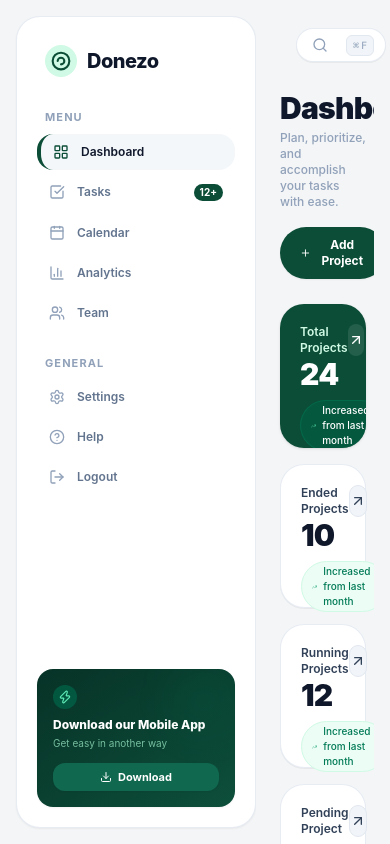
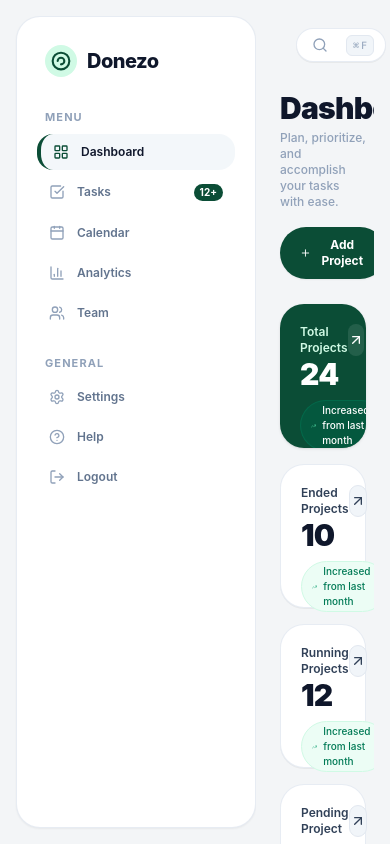
Before and after one commit to wittns-ctrl/Telemetry_engine, a React app in the folder frontend/: page / in a window 390 px wide. Shown: the top 844 px of the page. Built offline with nearby package versions, Linux system fonts and the light colour scheme; no server answers; the HTML template or start-up script is replaced by a standard one.

Commit message:
Remove sidebar mobile app promo

```diff
--- a/frontend/src/components/Sidebar.jsx
+++ b/frontend/src/components/Sidebar.jsx
@@ -8,8 +8,6 @@ import {
   Settings,
   HelpCircle,
   LogOut,
-  Download,
-  Zap,
 } from "lucide-react";
 
 export function Sidebar({ activeNav, setActiveNav, alertsCount = 12 }) {
@@ -119,27 +117,6 @@ export function Sidebar({ activeNav, setActiveNav, alertsCount = 12 }) {
           </button>
         </nav>
       </div>
-
-      {/* Download Mobile App Dark Emerald Card */}
-      <div className="bg-gradient-to-br from-[#073327] to-[#0d4f3b] text-white rounded-2xl p-4 relative overflow-hidden shadow-xs">
-        <div className="absolute top-2 right-2 w-12 h-12 bg-emerald-500/10 rounded-full blur-xl"></div>
-        <div className="w-6 h-6 rounded-full bg-emerald-800/80 flex items-center justify-center text-emerald-300 text-[10px] font-bold mb-2">
-          <Zap className="w-3.5 h-3.5 text-emerald-300" />
-        </div>
-        <h4 className="text-xs font-extrabold leading-snug">
-          Download our Mobile App
-        </h4>
-        <p className="text-[10px] text-emerald-200/70 mt-0.5 mb-3">
-          Get easy in another way
-        </p>
-        <button
-          type="button"
-          className="w-full bg-[#10684f] hover:bg-[#137d61] text-white text-[11px] font-bold py-1.5 px-3 rounded-xl flex items-center justify-center gap-1.5 transition-colors shadow-xs"
-        >
-          <Download className="w-3 h-3" />
-          <span>Download</span>
-        </button>
-      </div>
     </aside>
   );
 }
```
